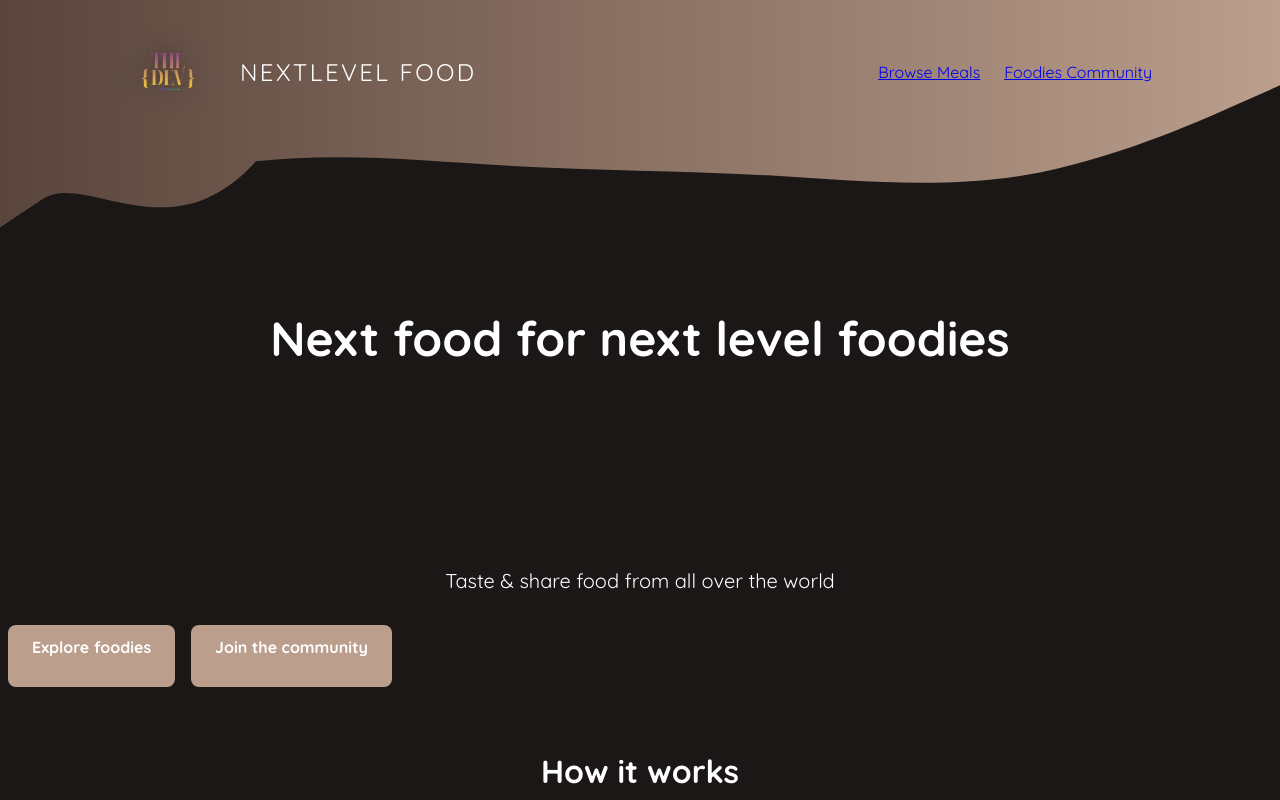
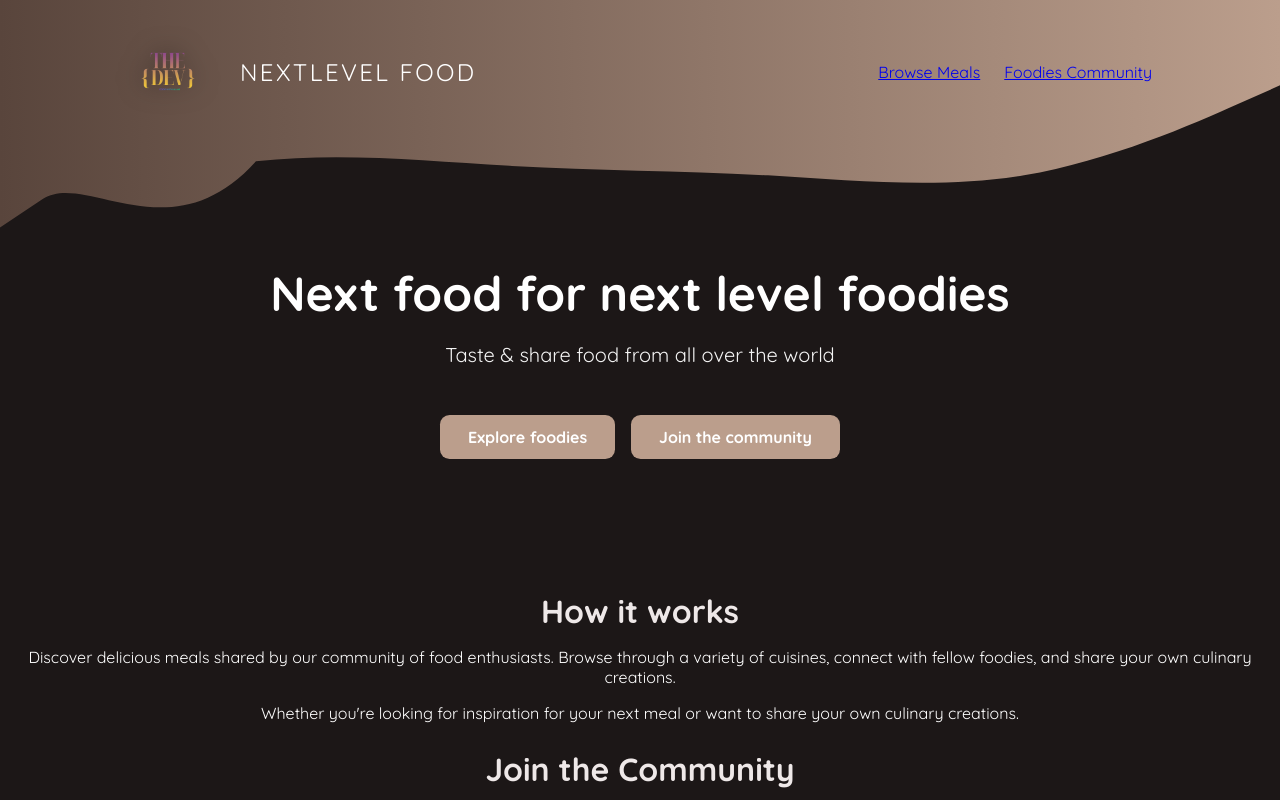
Before and after one commit to alainiranzi/Invading-Fullstack-with-Next-js, a Next.js app: page / in a window 1280 px wide. Shown: the top 800 px of the page. Built offline with nearby package versions, Linux system fonts and the light colour scheme.

Commit message:
worked on the chaos i made

```diff
--- a/src/app/page.module.css
+++ b/src/app/page.module.css
@@ -1,66 +1,95 @@
-.headerWrapper {
+/* ================= HEADER WRAPPER ================= */
+.header {
   position: relative;
+  min-height: 420px;
   width: 100%;
-  height: 400px; /* height of header */
+
   display: flex;
-  justify-content: center;
-  align-items: center;
-  overflow: hidden;
+  flex-direction: column;        /* ibintu bijye vertical */
+  justify-content: center;       /* hagati vertically */
+  align-items: center;           /* hagati horizontally */
+
+  text-align: center;
+  padding: 2rem 1rem;
+  color: white;
+  z-index: 1;
 }
 
-.headerContent {
-  position: absolute;
-  top: 50%;
-  left: 50%;
-  transform: translate(-50%, -50%);
-  text-align: center;
-  color: white; /* ensures contrast with gradient */
-  z-index: 10;
+/* ================= HERO TEXT ================= */
+.hero {
+  max-width: 800px;
+  z-index: 2;
 }
 
 .hero h1 {
   font-size: 3rem;
+  line-height: 1.2;
   margin-bottom: 1rem;
-  line-height: 1.2;
-  padding-bottom: 180px;
 }
 
 .hero p {
   font-size: 1.25rem;
-  margin-bottom: 2rem;
+  opacity: 0.95;
+}
+
+/* ================= CTA ================= */
+.cta {
+  display: flex;
+  justify-content: center;
+  align-items: center;
+  gap: 1rem;
+  margin-top: 1.75rem;
+  z-index: 2;
 }
 
 .cta a {
   display: inline-block;
+  padding: 0.75rem 1.75rem;
+  border-radius: 0.6rem;
   background-color: #bb9e8c;
-  color: #fff;
-  padding: 0.75rem 1.5rem;
-  margin: 0 0.5rem;
-  border-radius: 0.5rem;
+  color: white;
   text-decoration: none;
   font-weight: bold;
-  transition: background 0.3s ease;
-  padding-bottom: 30px;
+  transition: background 0.3s ease, transform 0.2s ease;
 }
 
 .cta a:hover {
   background-color: #59453c;
+  transform: translateY(-2px);
 }
 
-.section {
-  max-width: 75rem;
-  margin: 4rem auto;
-  padding: 0 1rem;
+/* ================= SLIDESHOW ================= */
+.slideshow {
+  position: absolute;
+  top: 50%;
+  left: 50%;
+  width: 260px;          /* 👉 ifoto iba ntoya */
+  height: 180px;
+  transform: translate(-50%, -50%);
+  z-index: 0;
+  opacity: 0.25;         /* 👉 ntipfuke amagambo */
+  pointer-events: none;
+}
+
+/* ================= RESPONSIVE ================= */
+@media (max-width: 768px) {
+  .hero h1 {
+    font-size: 2.2rem;
+  }
+
+  .hero p {
+    font-size: 1.1rem;
+  }
+
+  .slideshow {
+    width: 200px;
+    height: 140px;
+  }
 }
 
 .section h2 {
-  font-size: 2rem;
-  margin-bottom: 1rem;
-  text-align: center;
+    text-align: center;
+    font-size: 2rem;
+    margin-bottom: 1rem;
+    color: #eee8e8;
 }
-
-.section p {
-  font-size: 1.125rem;
-  line-height: 1.6;
-  margin-bottom: 1rem;
-}
```
Also changed, not shown: src/app/components/main-header/main-header.module.css (line endings or trailing spaces).
